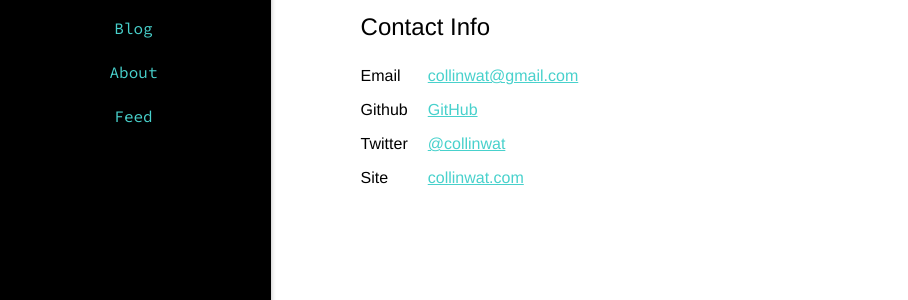
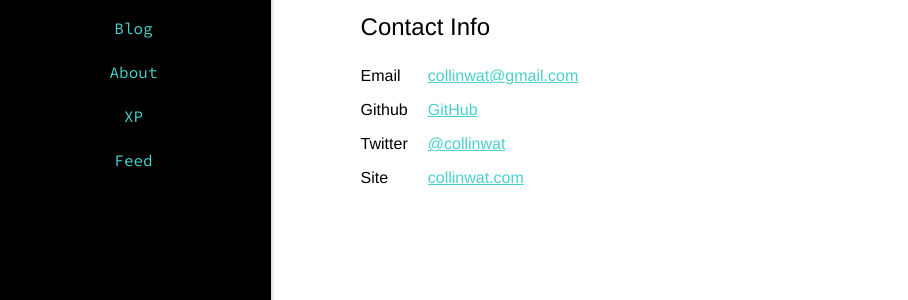
Before and after one commit to collinwat/collinwat.github.com, a Jekyll site: the page built from about/index.html, in a window 1280 px wide. Shown: the part 234-534 px from the top of the page, without its empty margins (4-912 px from the left). Built offline with Jekyll 4.4.1, drawn with Linux system fonts in a browser that asks for light colours; nearby versions of some CDN libraries; Markdown is read by kramdown in place of the engine named in the settings.

Commit message:
Added reference to the xp project

```diff
--- a/_config.yml
+++ b/_config.yml
@@ -8,10 +8,10 @@ rdiscount:
 exclude: [Makefile, README.md]
 
 name: Collin Watson
-url: https://collinwat.com
+url: http://collinwat.com
 permalink: /blog/:title
 description: My mubble bubble website
 email: collinwat@gmail.com
 twitter: collinwat
 github: collinwat
-gravatar_url: http://www.gravatar.com/avatar/d3e5ad3f781c04194959fb88f092882a
+gravatar_url: //www.gravatar.com/avatar/d3e5ad3f781c04194959fb88f092882a
--- a/_includes/nav.html
+++ b/_includes/nav.html
@@ -2,12 +2,12 @@
   <ul class="unstyled">
     <li>
       <a class="avatar" href="/">
-        <img alt="{{ site.name }}" src="//www.gravatar.com/avatar/d3e5ad3f781c04194959fb88f092882a.png" />
+        <img alt="{{ site.name }}" src="{{ site.gravatar_url }}" />
       </a>
     </li>
     <li><a href="/">Blog</a></li>
     <li><a href="/about/">About</a></li>
-    <!--<li><a href="/">XP</a></li>-->
+    <li><a href="{{ site.url }}/xp/">XP</a></li>
     <li><a href="/atom.xml">Feed</a></li>
   </ul>
 </aside>
```
